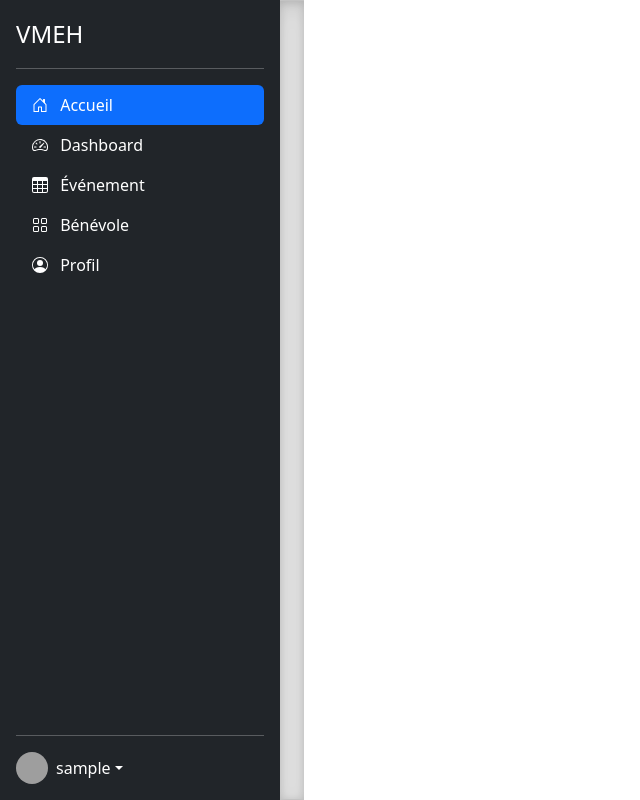
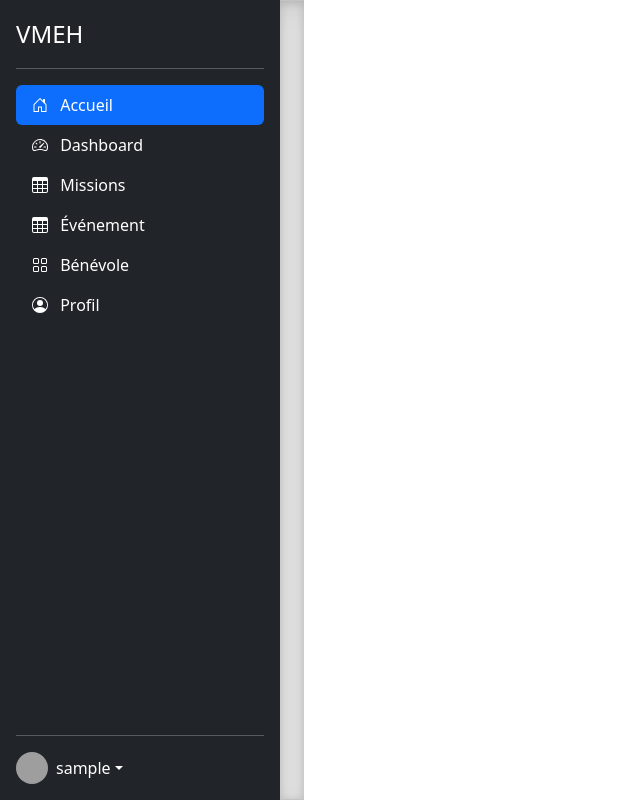
Before and after one commit to Seppxku/SAE-VMEH, a PHP site: page /admin/dashboard.php in a window 1280 px wide. Shown: the whole page, without its empty margins (0-640 px from the left). Run offline with PHP 8.4, Linux system fonts and the light colour scheme; the visitor is signed in with stand-in values (Sample User, id 1); grey boxes are pictures that could not be loaded.

Commit message:
j'avais confondu envenement et missions mb

```diff
--- a/includes/sidebar.php
+++ b/includes/sidebar.php
@@ -81,6 +81,12 @@ session_start();
         <li>
             <a href="../admin/mission_liste.php" class="nav-link text-white">
                 <svg class="bi me-2" width="16" height="16"><use xlink:href="#table"/></svg>
+                Missions
+            </a>
+        </li>
+        <li>
+            <a href="#" class="nav-link text-white">
+                <svg class="bi me-2" width="16" height="16"><use xlink:href="#table"/></svg>
                 Événement
             </a>
         </li>
```
